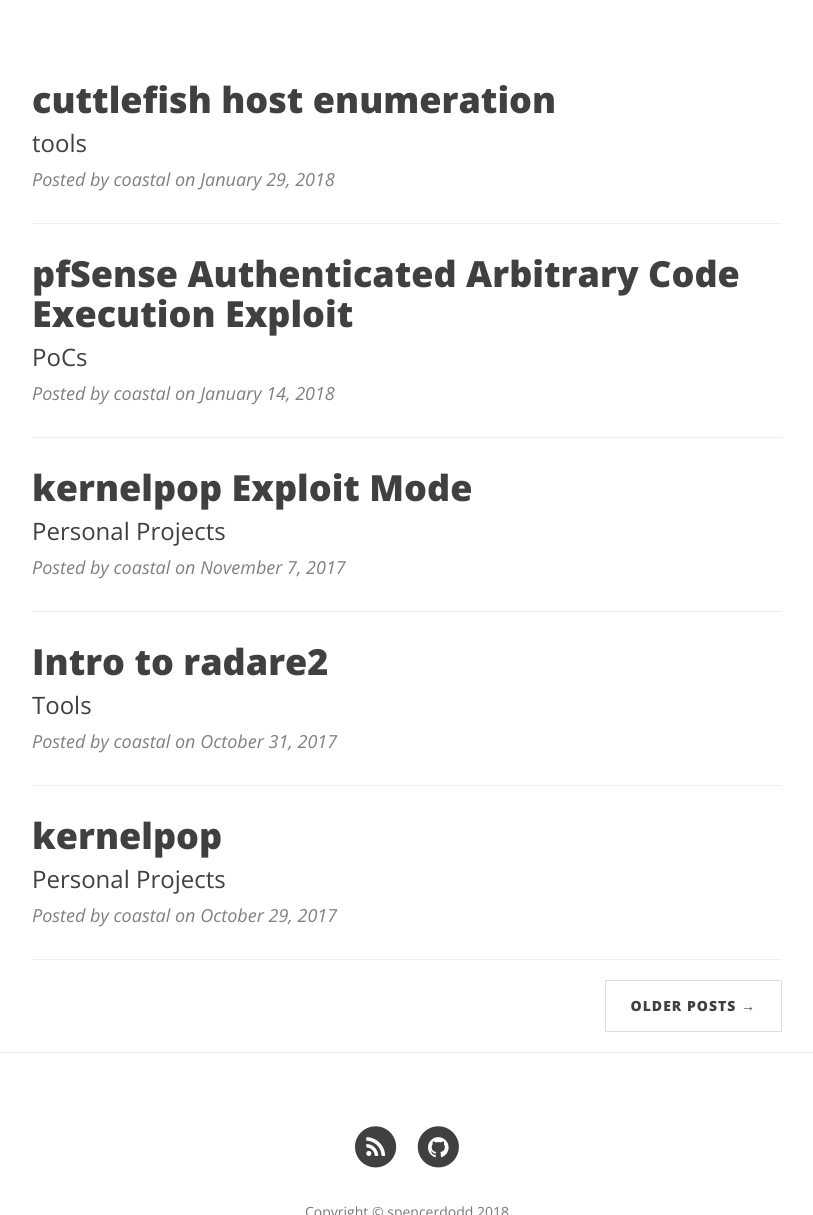
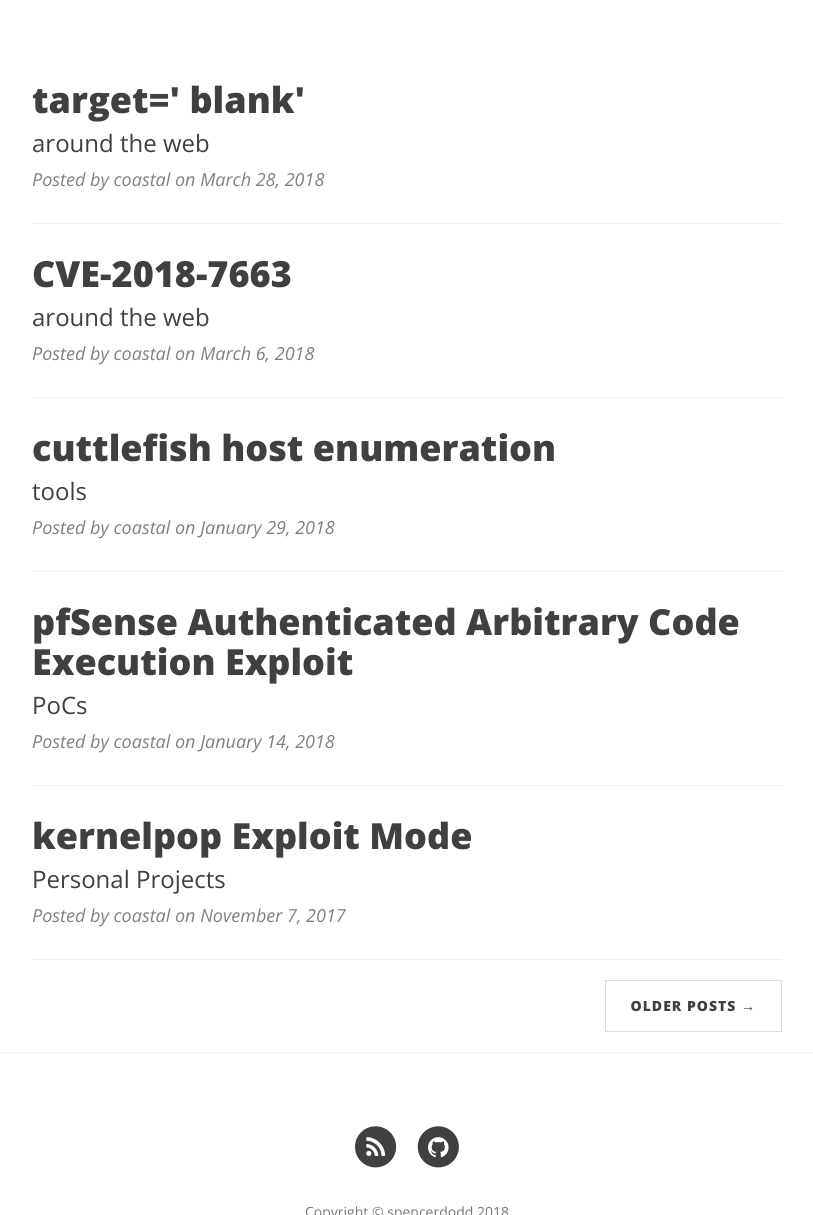
Before and after one commit to spencerdodd/spencerdodd.github.io, a Jekyll site: the page built from index.html, in a window 1280 px wide and 1400 px high, scrolled down 263 px. Shown: the part 185-1400 px from the top of the window, without its empty margins (233-1046 px from the left). Built offline with Jekyll 4.4.1, drawn with Linux system fonts in a browser that asks for light colours; nearby versions of some CDN libraries; the list of posts is cut into pages by our own code.

Commit message:
fixed date

```diff
--- a/_posts/aroundtheweb/2018-03-06-cve-2018-7663.md
+++ b/_posts/aroundtheweb/2018-03-06-cve-2018-7663.md
@@ -2,7 +2,7 @@
 layout: post
 title:  "CVE-2018-7663"
 subtitle: "around the web"
-date:   2017-03-06 12:00:00 -0500
+date:   2018-03-06 12:00:00 -0500
 author: "coastal"
 header-img: "images/site-resources/cve-2018-7663.jpg"
 ---
--- a/_posts/aroundtheweb/2018-03-28-target-blank.md
+++ b/_posts/aroundtheweb/2018-03-28-target-blank.md
@@ -2,7 +2,7 @@
 layout: post
 title:  "target='\_blank'"
 subtitle: "around the web"
-date:   2017-03-28 12:00:00 -0500
+date:   2018-03-28 12:00:00 -0500
 author: "coastal"
 header-img: "images/site-resources/cuttlefish.jpg"
 ---
```
